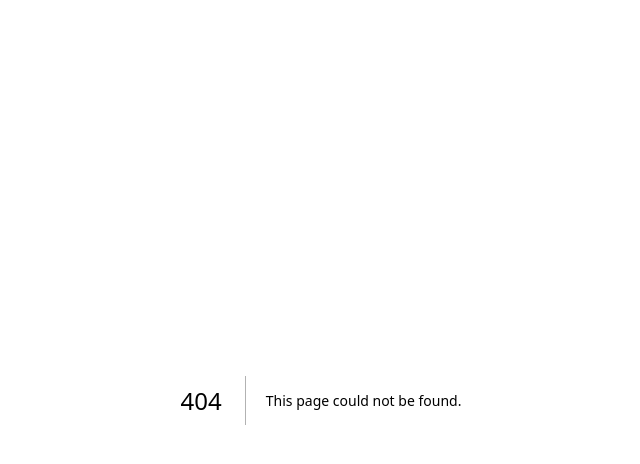
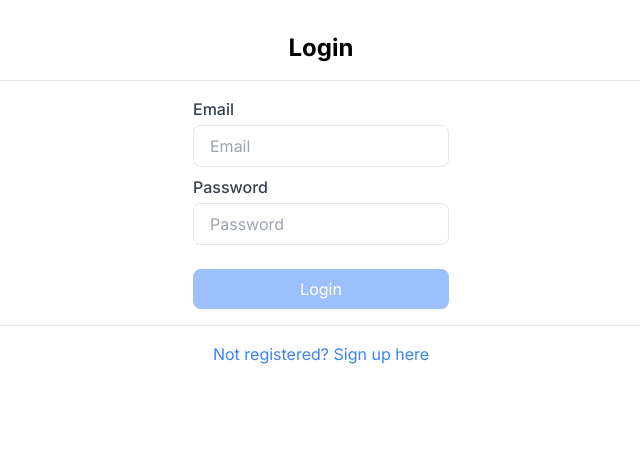
Before and after one commit to UmerMo/Manning-, a Next.js app: page /login in a window 1280 px wide. Before the commit this address had no page. Shown: the top 464 px of the page, without its empty margins (319-959 px from the left). Built offline with nearby package versions, Linux system fonts and the light colour scheme.

Commit message:
create login page

```diff
--- a/package.json
+++ b/package.json
@@ -11,6 +11,7 @@
   "dependencies": {
     "axios": "^1.6.7",
     "bcryptjs": "^2.4.3",
+    "jsonwebtoken": "^9.0.2",
     "mongoose": "^8.2.1",
     "next": "14.1.1",
     "react": "^18",
--- /dev/null
+++ b/src/app/api/login/route.ts
@@ -0,0 +1,54 @@
+
+import { NextRequest, NextResponse } from "next/server";
+import bcryptjs from "bcryptjs";
+import jwt from "jsonwebtoken";
+import { connect } from "@/app/dbcomfig/dbconfige";
+import User from "@/app/modols/usermodule";
+
+connect()
+
+export async function POST(request: NextRequest){
+    try {
+
+        const reqBody = await request.json()
+        const {email, password} = reqBody;
+        console.log(reqBody);
+
+        //check if user exists
+        const user = await User.findOne({email})
+        if(!user){
+            return NextResponse.json({error: "User does not exist"}, {status: 400})
+        }
+        console.log("user exists");
+
+
+        //check if password is correct
+        const validPassword = await bcryptjs.compare(password, user.password)
+        if(!validPassword){
+            return NextResponse.json({error: "Invalid password"}, {status: 400})
+        }
+        console.log('user', user);
+
+        //create token data
+        const tokenData = {
+            id: user._id,
+            username: user.username,
+            email: user.email
+        }
+        //create token
+        const token = await jwt.sign(tokenData, process.env.TOKEN_SECRET!, {expiresIn: "1d"})
+
+        const response = NextResponse.json({
+            message: "Login successful",
+            success: true,
+        })
+        response.cookies.set("token", token, {
+            httpOnly: true,
+
+        })
+        return response;
+
+    } catch (error: any) {
+        return NextResponse.json({error: error.message}, {status: 500})
+    }
+}
--- /dev/null
+++ b/src/app/login/page.tsx
@@ -0,0 +1,89 @@
+"use client";
+import Link from "next/link";
+import React, { useEffect } from "react";
+import { useRouter } from "next/navigation";
+import axios from "axios";
+import { toast } from "react-toastify";
+
+export default function LoginPage() {
+    const router = useRouter();
+    const [user, setUser] = React.useState({
+        email: "",
+        password: "",
+    });
+    const [buttonDisabled, setButtonDisabled] = React.useState(false);
+    const [loading, setLoading] = React.useState(false);
+    const [errorMessage, setErrorMessage] = React.useState(""); // State to hold error message
+
+    const onLogin = async () => {
+        try {
+            setLoading(true);
+            const response = await axios.post("/api/login", user);
+            console.log("Login success", response.data);
+            toast.success("Login success");
+            router.push("/profile");
+        } catch (error:any) {
+            console.log("Login failed", error.message);
+            if (error.response && error.response.status === 400) {
+                if (error.response.data.error === "User does not exist") {
+                    setErrorMessage("User does not exist");
+                } else if (error.response.data.error === "Invalid password") {
+                    setErrorMessage("Invalid password"); // Set error message for invalid password
+                }
+            } else {
+                toast.error(error.message);
+            }
+        } finally {
+            setLoading(false);
+        }
+    };
+
+    useEffect(() => {
+        if (user.email.length > 0 && user.password.length > 0) {
+            setButtonDisabled(false);
+        } else {
+            setButtonDisabled(true);
+        }
+    }, [user]);
+
+    return (
+        <div className="flex flex-col items-center mt-8">
+            <h1 className="text-2xl font-bold">{loading ? 'Processing' : 'Login'}</h1>
+            <hr className="w-full my-4" />
+            <div className="w-64">
+                <label htmlFor="email" className="block mb-1 font-medium text-gray-700">
+                    Email
+                </label>
+                <input
+                    id="email"
+                    type="email"
+                    placeholder="Email"
+                    value={user.email}
+                    onChange={(e) => setUser({ ...user, email: e.target.value })}
+                    className="w-full px-4 py-2 mb-2 border rounded-lg focus:outline-none focus:border-blue-500"
+                />
+                <label htmlFor="password" className="block mb-1 font-medium text-gray-700">
+                    Password
+                </label>
+                <input
+                    id="password"
+                    type="password"
+                    placeholder="Password"
+                    value={user.password}
+                    onChange={(e) => setUser({ ...user, password: e.target.value })}
+                    className="w-full px-4 py-2 mb-2 border rounded-lg focus:outline-none focus:border-blue-500"
+                />
+                {errorMessage && <p className="text-red-500 mb-2">{errorMessage}</p>}
+                <button
+                    onClick={onLogin}
+                    disabled={buttonDisabled}
+                    className={`w-full px-4 py-2 mt-4 text-white bg-blue-500 rounded-lg hover:bg-blue-600 focus:outline-none ${buttonDisabled ? 'cursor-not-allowed opacity-50' : ''}`}
+                >
+                    {loading ? 'Logging in...' : 'Login'}
+                </button>
+            </div>
+            <hr className="w-full my-4" />
+            <Link href="/signup" className="text-blue-500 hover:underline">Not registered? Sign up here</Link>
+        </div>
+    );
+}
--- a/src/app/signup/page.tsx
+++ b/src/app/signup/page.tsx
@@ -1,37 +1,47 @@
 'use client'
 import React, { useEffect, useState } from 'react';
-import { useRouter } from 'next/navigation';
 import axios from 'axios';
 import Link from 'next/link';
 import { toast } from 'react-toastify';
+import { useRouter } from 'next/navigation';
+
 export default function SignupPage() {
     const router = useRouter();
-    const [user, setUser] = React.useState({
-        email: "",
-        password: "",
-        username: "",
-    })
-    const [buttonDisabled, setButtonDisabled] = React.useState(false);
-    const [loading, setLoading] = React.useState(false);
+    const [user, setUser] = useState({
+        email: '',
+        password: '',
+        username: '',
+    });
+    const [buttonDisabled, setButtonDisabled] = useState(false);
+    const [loading, setLoading] = useState(false);
+    const [isEmailRegistered, setIsEmailRegistered] = useState(false);
 
     const onSignup = async () => {
         try {
             setLoading(true);
-            const response = await axios.post("/api/signup", user);
-            console.log("Signup success", response.data);
-            router.push("/login");
-
+            const response = await axios.post('/api/signup', user);
+            console.log('Signup success', response.data);
+            toast.success('Signup successful! Please login to your account.');
+            router.push('/login');
         } catch (error:any) {
-            console.log("Signup failed", error.message);
-
-            toast.error(error.message);
-        }finally {
+            console.log('Signup failed', error.message);
+            if (
+                error.response &&
+                error.response.status === 400 &&
+                error.response.data.error === 'User already exists'
+            ) {
+                setIsEmailRegistered(true);
+            } else {
+                setIsEmailRegistered(false);
+                toast.error(error.message);
+            }
+        } finally {
             setLoading(false);
         }
-    }
+    };
 
     useEffect(() => {
-        if(user.email.length > 0 && user.password.length > 0 && user.username.length > 0) {
+        if (user.email.length > 0 && user.password.length > 0 && user.username.length > 0) {
             setButtonDisabled(false);
         } else {
             setButtonDisabled(true);
@@ -41,10 +51,11 @@ export default function SignupPage() {
 
     return (
         <div className="flex flex-col items-center mt-8">
-            <h1 className="text-2xl font-bold">{loading ? "procising" : "singup"}</h1>
-
+            <h1 className="text-2xl font-bold">{loading ? "processing" : "signup"}</h1>
             <hr className="w-full my-4" />
-
+            {isEmailRegistered && (
+                <p className="text-red-500 mb-4">You have already registered. Please login to your account.</p>
+            )}
             <div className="w-64">
                 <label htmlFor="username" className="block mb-1 font-medium text-gray-700">
                     Username
@@ -57,7 +68,6 @@ export default function SignupPage() {
                     onChange={(e) => setUser({ ...user, username: e.target.value })}
                     className="w-full px-4 py-2 mb-2 border rounded-lg focus:outline-none focus:border-blue-500"
                 />
-
                 <label htmlFor="email" className="block mb-1 font-medium text-gray-700">
                     Email
                 </label>
@@ -66,10 +76,12 @@ export default function SignupPage() {
                     type="email"
                     placeholder="Email"
                     value={user.email}
-                    onChange={(e) => setUser({ ...user, email: e.target.value })}
+                    onChange={(e) => {
+                        setUser({ ...user, email: e.target.value });
+                        setIsEmailRegistered(false);
+                    }}
                     className="w-full px-4 py-2 mb-2 border rounded-lg focus:outline-none focus:border-blue-500"
                 />
-
                 <label htmlFor="password" className="block mb-1 font-medium text-gray-700">
                     Password
                 </label>
@@ -81,18 +93,17 @@ export default function SignupPage() {
                     onChange={(e) => setUser({ ...user, password: e.target.value })}
                     className="w-full px-4 py-2 mb-2 border rounded-lg focus:outline-none focus:border-blue-500"
                 />
-
                 <button
                     onClick={onSignup}
-                    className="w-full px-4 py-2 mt-4 text-white bg-blue-500 rounded-lg hover:bg-blue-600 focus:outline-none"
+                    disabled={buttonDisabled}
+                    className={`w-full px-4 py-2 mt-4 text-white bg-blue-500 rounded-lg hover:bg-blue-600 focus:outline-none ${
+                        buttonDisabled ? 'cursor-not-allowed opacity-50' : ''
+                    }`}
                 >
-                 {buttonDisabled ? "No signup" : "Signup"}
+                    {loading ? 'Signing up...' : 'Signup'}
                 </button>
             </div>
-
-
-
-            <Link href="login" className="text-blue-500 hover:underline">
+            <Link href="/login" className="text-blue-500 hover:underline mt-4">
                 Already registered? Log in here
             </Link>
         </div>
```
Also changed, not shown: 1 other file (tests, documents, lock files or other folders).
